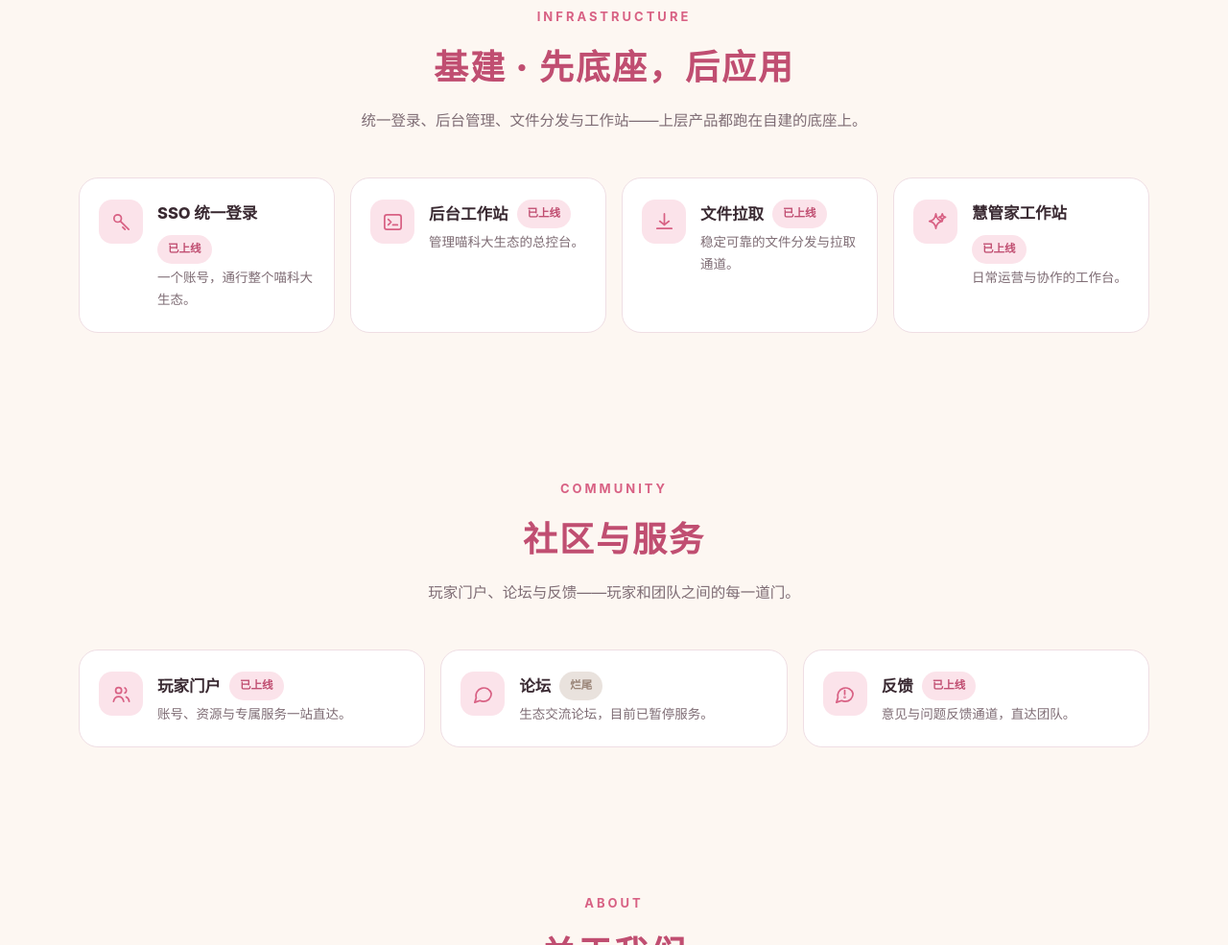
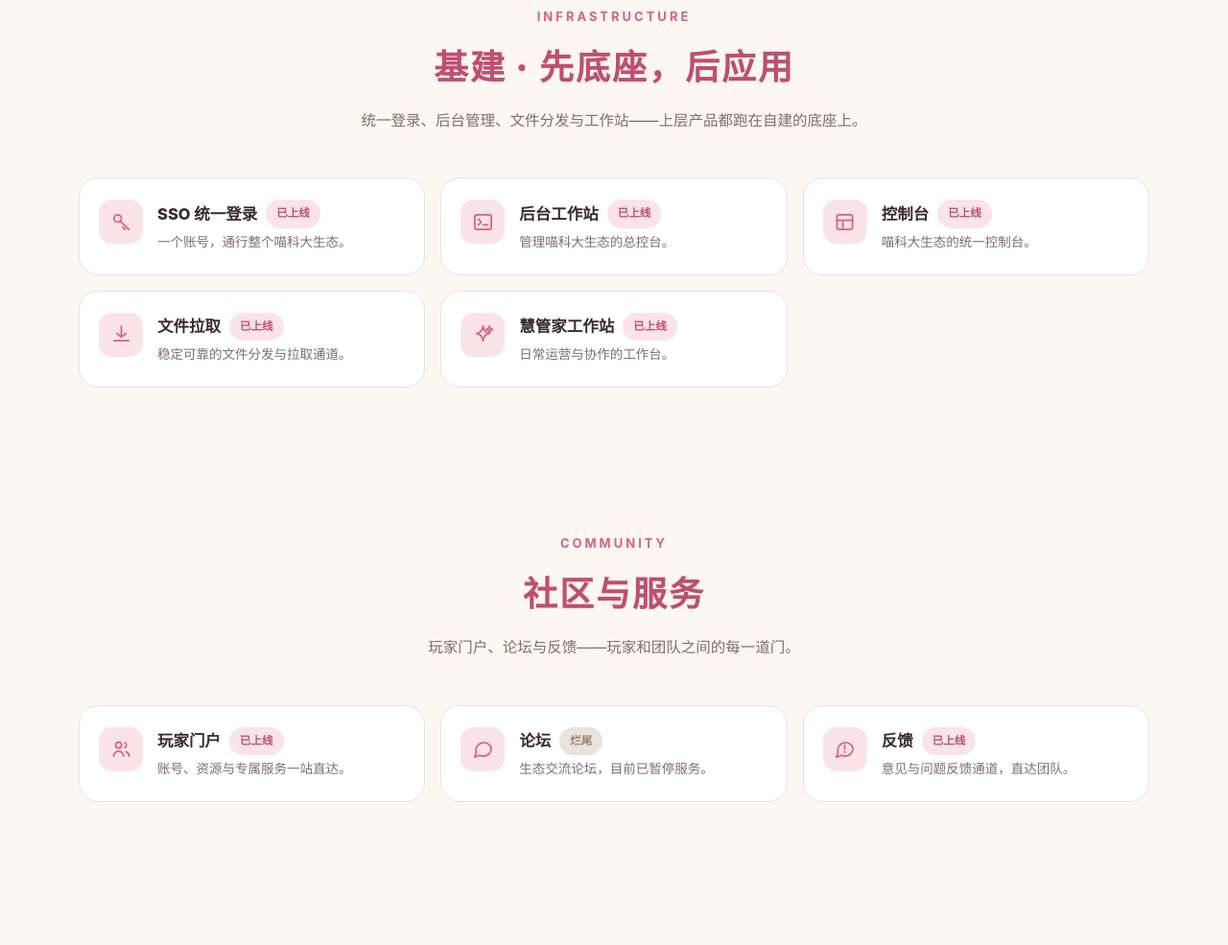
Before and after one commit to maoxinhe/camzy-tech, a plain HTML site: page index.html in a window 1280 px wide. Shown: the part 2086-3071 px from the top of the page at 96% size. Drawn offline with Linux system fonts and the light colour scheme; a web font is replaced by a local one.

Commit message:
feat: 新增控制台 console.camzy.uno

```diff
--- a/index.html
+++ b/index.html
@@ -165,7 +165,7 @@ footer{background:#2E2229;color:#D8C6CE;padding:54px 0 30px}
   .hero-sub{font-size:24px}
   .sec-title{font-size:36px}
   .p-grid{grid-template-columns:repeat(2,1fr)}
-  .infra-grid{grid-template-columns:repeat(2,1fr)}
+  .infra-grid{grid-template-columns:repeat(3,1fr)}
   .comm-grid{grid-template-columns:repeat(3,1fr)}
   .principle{grid-template-columns:1fr 1fr}
   .about-grid{align-items:center}
@@ -173,7 +173,7 @@ footer{background:#2E2229;color:#D8C6CE;padding:54px 0 30px}
 }
 @media (min-width:1024px){
   .p-grid{grid-template-columns:repeat(4,1fr)}
-  .infra-grid{grid-template-columns:repeat(4,1fr)}
+  .infra-grid{grid-template-columns:repeat(3,1fr)}
   .hero-in{padding:92px 0 70px}
 }
 @media (prefers-reduced-motion:reduce){
@@ -340,6 +340,7 @@ footer{background:#2E2229;color:#D8C6CE;padding:54px 0 30px}
       <div class="infra-grid">
         <article class="i-card reveal" data-url="https://sso.camzy.uno"><span class="i-ic"><svg class="icon"><use href="#i-key" xlink:href="#i-key"/></svg></span><div class="i-body"><div class="i-name">SSO 统一登录 <span class="badge live">已上线</span></div><p class="i-desc">一个账号，通行整个喵科大生态。</p></div></article>
         <article class="i-card reveal" data-url="https://admin.camzy.uno"><span class="i-ic"><svg class="icon"><use href="#i-terminal" xlink:href="#i-terminal"/></svg></span><div class="i-body"><div class="i-name">后台工作站 <span class="badge live">已上线</span></div><p class="i-desc">管理喵科大生态的总控台。</p></div></article>
+        <article class="i-card reveal" data-url="https://console.camzy.uno"><span class="i-ic"><svg class="icon"><use href="#i-layout" xlink:href="#i-layout"/></svg></span><div class="i-body"><div class="i-name">控制台 <span class="badge live">已上线</span></div><p class="i-desc">喵科大生态的统一控制台。</p></div></article>
         <article class="i-card reveal" data-url="https://file.camzy.tech"><span class="i-ic"><svg class="icon"><use href="#i-download" xlink:href="#i-download"/></svg></span><div class="i-body"><div class="i-name">文件拉取 <span class="badge live">已上线</span></div><p class="i-desc">稳定可靠的文件分发与拉取通道。</p></div></article>
         <article class="i-card reveal" data-url="https://work.camzy.uno"><span class="i-ic"><svg class="icon"><use href="#i-sparkle" xlink:href="#i-sparkle"/></svg></span><div class="i-body"><div class="i-name">慧管家工作站 <span class="badge live">已上线</span></div><p class="i-desc">日常运营与协作的工作台。</p></div></article>
       </div>
```
